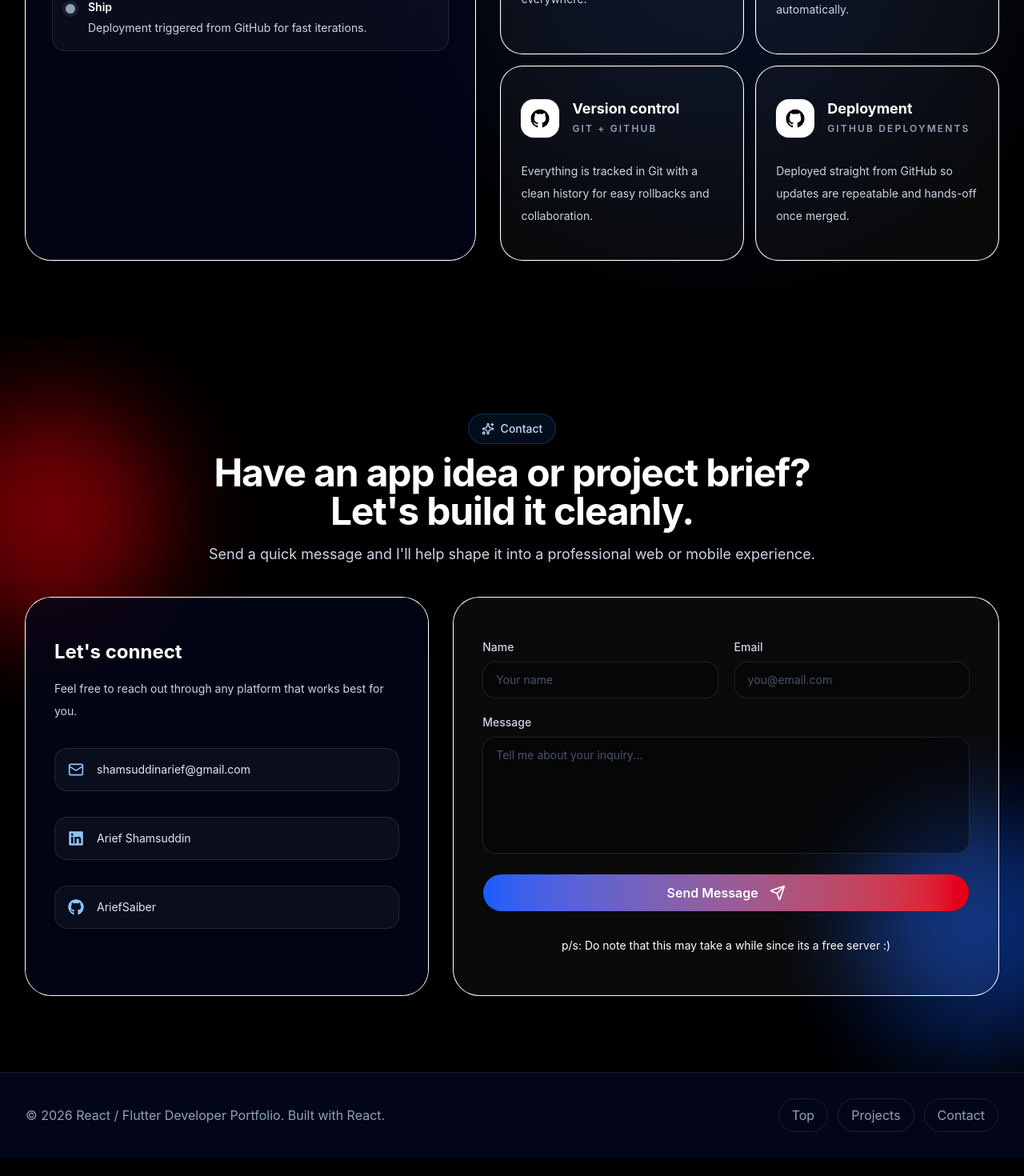
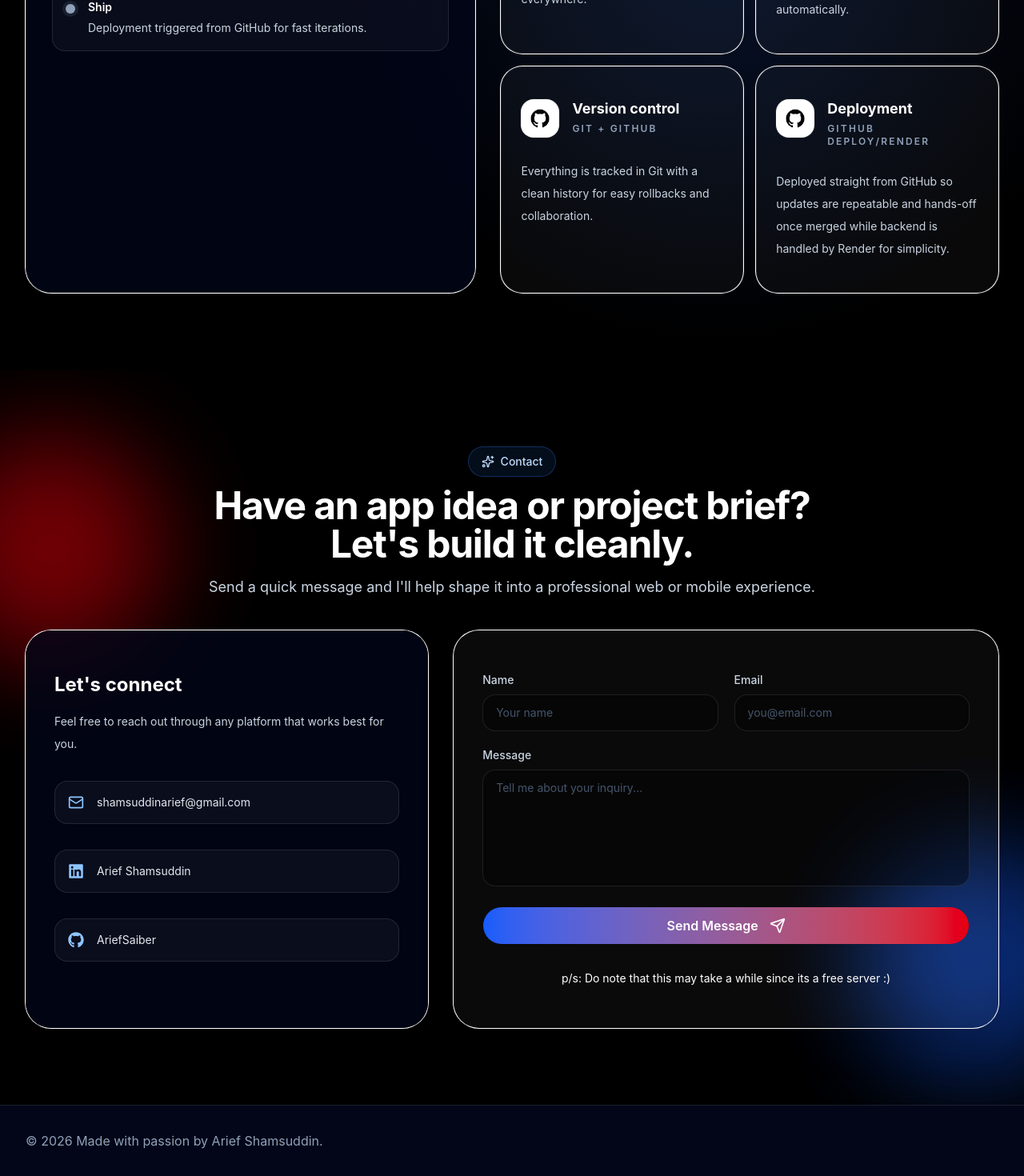
Before and after one commit to AriefSaiber/AriefSaiber.github.io, a React (Vite) app: page / in a window 1280 px wide. Shown: the part 4984-6454 px from the top of the page at 80% size. Before the commit the page ends 6431 px from the top, so only its background shows below. Built offline with nearby package versions, Linux system fonts and the light colour scheme.

Commit message:
renaming and mentioning render as backend deploy

```diff
--- a/package.json
+++ b/package.json
@@ -23,6 +23,7 @@
     "react": "^19.2.5",
     "react-dom": "^19.2.5",
     "react-icons": "^5.6.0",
+    "resend": "^6.12.2",
     "tailwind-merge": "^3.5.0",
     "tailwindcss": "^4.2.4"
   },
--- a/src/components/portfolio/BuildSection.tsx
+++ b/src/components/portfolio/BuildSection.tsx
@@ -7,8 +7,8 @@ import {
   CardTitle,
 } from "@/components/ui/card";
 import { SectionTitle } from "@/components/portfolio/common/SectionTitle";
-import { howItsMadeMessages } from "@/messages/howItsMade.messages";
-import "@/components/portfolio/styles/HowItsMadeSection.css";
+import { howItsMadeMessages as buildMessages } from "@/messages/build.messages";
+import "@/components/portfolio/styles/BuildSection.css";
 import shadcnLogo from "@/assets/shadcn_logo.png";
 import lucideLogo from "@/assets/lucide_logo.png";
 import gitActionsLogo from "@/assets/gitactions_logo.png";
@@ -29,9 +29,9 @@ export function BuildSection() {
       <div className="buildBg" />
       <div className="buildContainer">
         <SectionTitle
-          eyebrow={howItsMadeMessages.eyebrow}
-          title={howItsMadeMessages.title}
-          description={howItsMadeMessages.description}
+          eyebrow={buildMessages.eyebrow}
+          title={buildMessages.title}
+          description={buildMessages.description}
         />
 
         <div className="buildGrid">
@@ -42,16 +42,16 @@ export function BuildSection() {
               </div>
               <div>
                 <CardTitle className="buildHeroTitle">
-                  {howItsMadeMessages.hero.title}
+                  {buildMessages.hero.title}
                 </CardTitle>
                 <CardDescription className="buildHeroDescription">
-                  {howItsMadeMessages.hero.description}
+                  {buildMessages.hero.description}
                 </CardDescription>
               </div>
             </CardHeader>
             <CardContent className="buildHeroContent">
               <div className="buildSteps">
-                {howItsMadeMessages.hero.steps.map((step) => (
+                {buildMessages.hero.steps.map((step) => (
                   <div key={step.title} className="buildStep">
                     <span
                       className={`buildStepDot ${
@@ -73,7 +73,7 @@ export function BuildSection() {
           </Card>
 
           <div className="buildPillars">
-            {howItsMadeMessages.pillars.map((pillar) => {
+            {buildMessages.pillars.map((pillar) => {
               const logoSrc = logoMap[pillar.logoKey];
               return (
                 <Card key={pillar.title} className="buildPillarCard">
--- a/src/components/portfolio/FooterSection.tsx
+++ b/src/components/portfolio/FooterSection.tsx
@@ -6,17 +6,6 @@ export function FooterSection() {
     <footer className="footer">
       <div className="footerContent">
         <p>{footerMessages.copyright}</p>
-        <div className="footerLinks">
-          {footerMessages.links.map((link) => (
-            <a
-              key={link.label}
-              href={link.href}
-              className="footerLink"
-            >
-              {link.label}
-            </a>
-          ))}
-        </div>
       </div>
     </footer>
   );
--- a/src/messages/howItsMade.messages.ts
+++ b/src/messages/build.messages.ts
@@ -69,8 +69,8 @@ export const howItsMadeMessages = {
     {
       title: "Deployment",
       description:
-        "Deployed straight from GitHub so updates are repeatable and hands-off once merged.",
-      highlight: "GitHub Deployments",
+        "Deployed straight from GitHub so updates are repeatable and hands-off once merged while backend is handled by Render for simplicity.",
+      highlight: "GitHub Deploy/Render",
       logoKey: "github",
       tint: "red",
     },
--- a/src/messages/contact.messages.ts
+++ b/src/messages/contact.messages.ts
@@ -34,10 +34,5 @@ export const contactMessages = {
 };
 
 export const footerMessages = {
-  copyright: "© 2026 React / Flutter Developer Portfolio. Built with React.",
-  links: [
-    { label: "Top", href: "#home" },
-    { label: "Projects", href: "#projects" },
-    { label: "Contact", href: "#contact" },
-  ],
+  copyright: "© 2026 Made with passion by Arief Shamsuddin.",
 };
```
Also changed, not shown: src/components/portfolio/styles/BuildSection.css (renamed from src/components/portfolio/styles/HowItsMadeSection.css), 1 other file (tests, documents, lock files or other folders).
